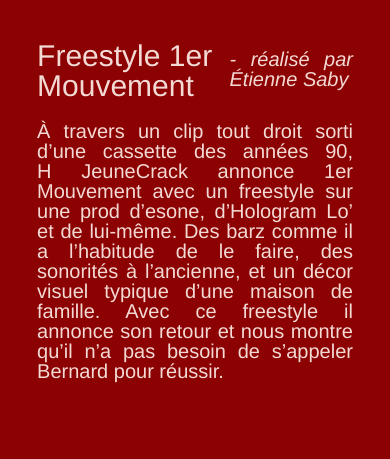
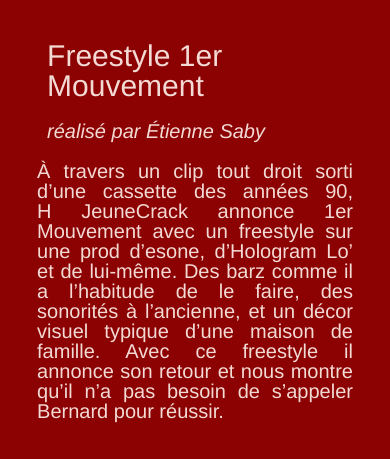
Before and after one commit to seg1-exe/1ermouvement, a website: page index.html in a window 390 px wide. Shown: the part 2007-2466 px from the top of the page. Drawn offline with nearby package versions, Linux system fonts and the light colour scheme.

Commit message:
changing some css

```diff
--- a/index.html
+++ b/index.html
@@ -39,7 +39,7 @@
             <iframe width="560" height="315" src="https://www.youtube.com/embed/HuydKrzPsJY?si=KCOrjhhLWU2Y97TI" title="YouTube video player" frameborder="0" allow="accelerometer; autoplay; clipboard-write; encrypted-media; gyroscope; picture-in-picture; web-share" referrerpolicy="strict-origin-when-cross-origin" allowfullscreen></iframe>
           </div>
           <div class="song-txt">
-            <div class="title"><h2>Freestyle 1er Mouvement</h2> <p>- réalisé par Étienne Saby</p></div>
+            <div class="title"><h2>Freestyle 1er Mouvement</h2> <p>réalisé par Étienne Saby</p></div>
             <p>À travers un clip tout droit sorti d’une cassette des années 90, H&nbsp;JeuneCrack annonce 1er Mouvement avec un freestyle sur une prod d’esone, d’Hologram&nbsp;Lo’ et de lui-même. Des barz comme il a l’habitude de le faire, des sonorités à l’ancienne, et un décor visuel typique d’une maison de famille. Avec ce freestyle il annonce son retour et nous montre qu’il n’a pas besoin de s’appeler Bernard pour réussir.</p>
           </div>
         </div>
@@ -60,7 +60,7 @@
             <video autoplay muted loop playsinline preload="auto" class="mobile-invisible"><source src="/images/kaboul-kitchen.webm"></video>
             <div class="mobile-visible"><iframe width="560" height="315" src="https://www.youtube.com/embed/iOFF1a4tGZ0?si=-JroRNNyG6RDbyWs" title="YouTube video player" frameborder="0" allow="accelerometer; autoplay; clipboard-write; encrypted-media; gyroscope; picture-in-picture; web-share" referrerpolicy="strict-origin-when-cross-origin" allowfullscreen></iframe></div>
             <div class="song-txt">
-              <div class="title"><h2>1. Kaboul Kitchen</h2> <p>- réalisé par Étienne Saby</p></div>
+              <div class="title"><h2>1. Kaboul Kitchen</h2> <p>réalisé par Étienne Saby</p></div>
               <p>Kaboul Kitchen c’est le coup d’envoi percutant de 1er Mouvement. Une prod, froide et incisive qui érige un terrain pour laisser le H jouer, et son dribble est dévastateur. Dans son rap, le jeune crack est sec, déterminé et affirmatif : il a vécu des choses, il va continuer à en vivre, mais il vaincra dans tous les cas. Flows implacables et tranchants, presque prétentieux qui confirment qu’ici, c’est lui qui dicte les règles, alors il cuisine cette merde, parce que c’est pas Kaboul Kitchen.</p>
             </div>
           </div>
@@ -259,7 +259,7 @@
                 <iframe width="560" height="315" src="https://www.youtube.com/embed/sono4_sSB_8?si=W-gaQYXmmk26rKiq" title="YouTube video player" frameborder="0" allow="accelerometer; autoplay; clipboard-write; encrypted-media; gyroscope; picture-in-picture; web-share" referrerpolicy="strict-origin-when-cross-origin" allowfullscreen></iframe>
               </div>
               <div class="song-txt">
-                <div class="title"><h2>6. Hustleuse</h2> <p>- réalisé par Étienne Saby</p></div>
+                <div class="title"><h2>6. Hustleuse</h2> <p>réalisé par Étienne Saby</p></div>
                 <p>Sur un sample minimaliste de The Morning After de Renée Armand, presque intact et sans drums, H JeuneCrack livre une véritable lettre d’amour. Le morceau jongle entre imageries frappantes et anecdotes du quotidien pour dresser le portrait de sa Hustleuse et de leur relation. Le décor est simple, mais il fonctionne parfaitement : tout est au service des paroles. Entre vulnérabilité et assurance, H nous plonge dans son intimité avec un rap affûté et précis.</p>
               </div>
             </div>
--- a/public/src/style.css
+++ b/public/src/style.css
@@ -268,6 +268,10 @@ a{
         width: 90%;
     }
 
+    .title{
+        flex-direction: column;
+    }
+
     #intro>p, #trailer>p{
         margin-top: 40px;
         width: 90%;
```
